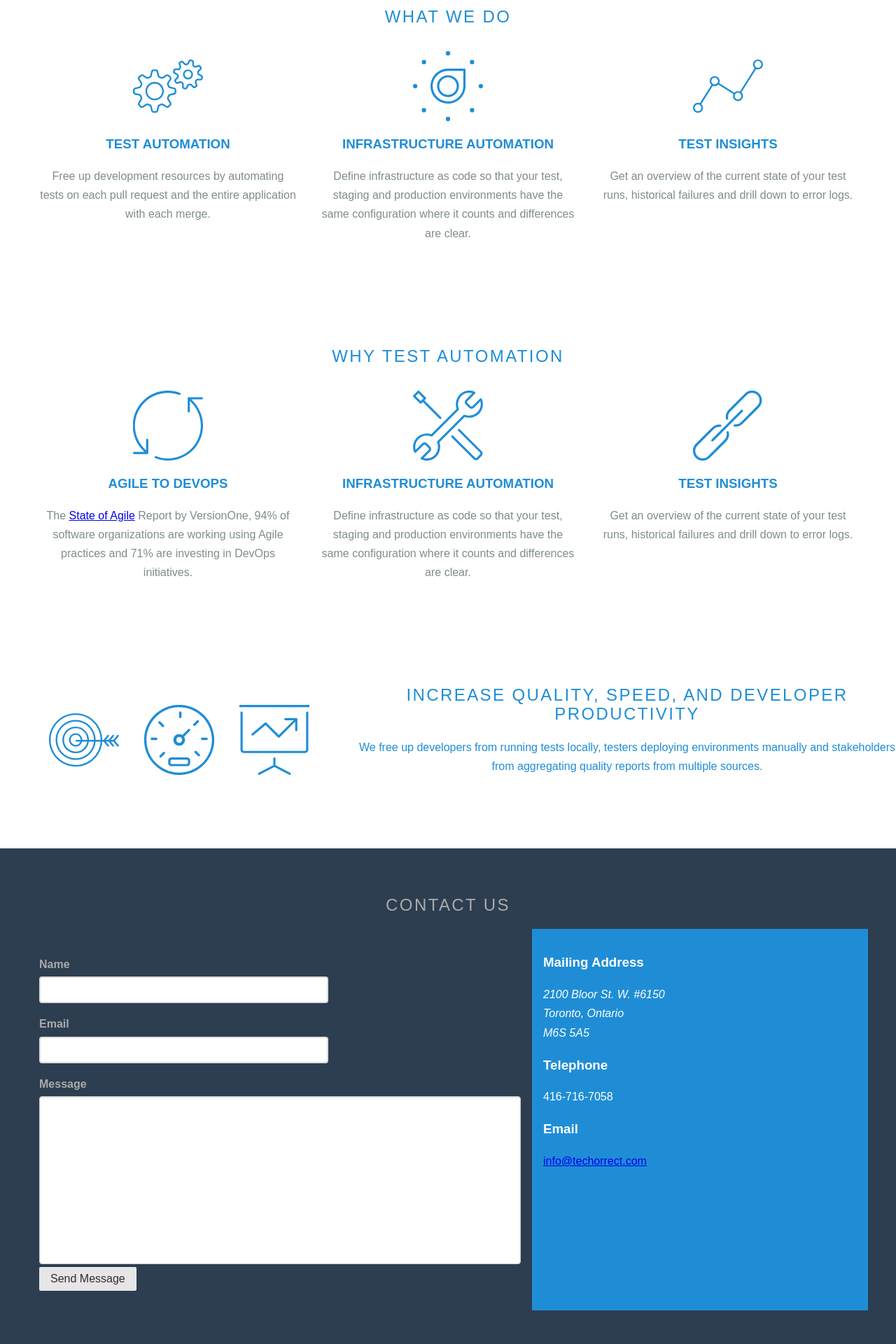
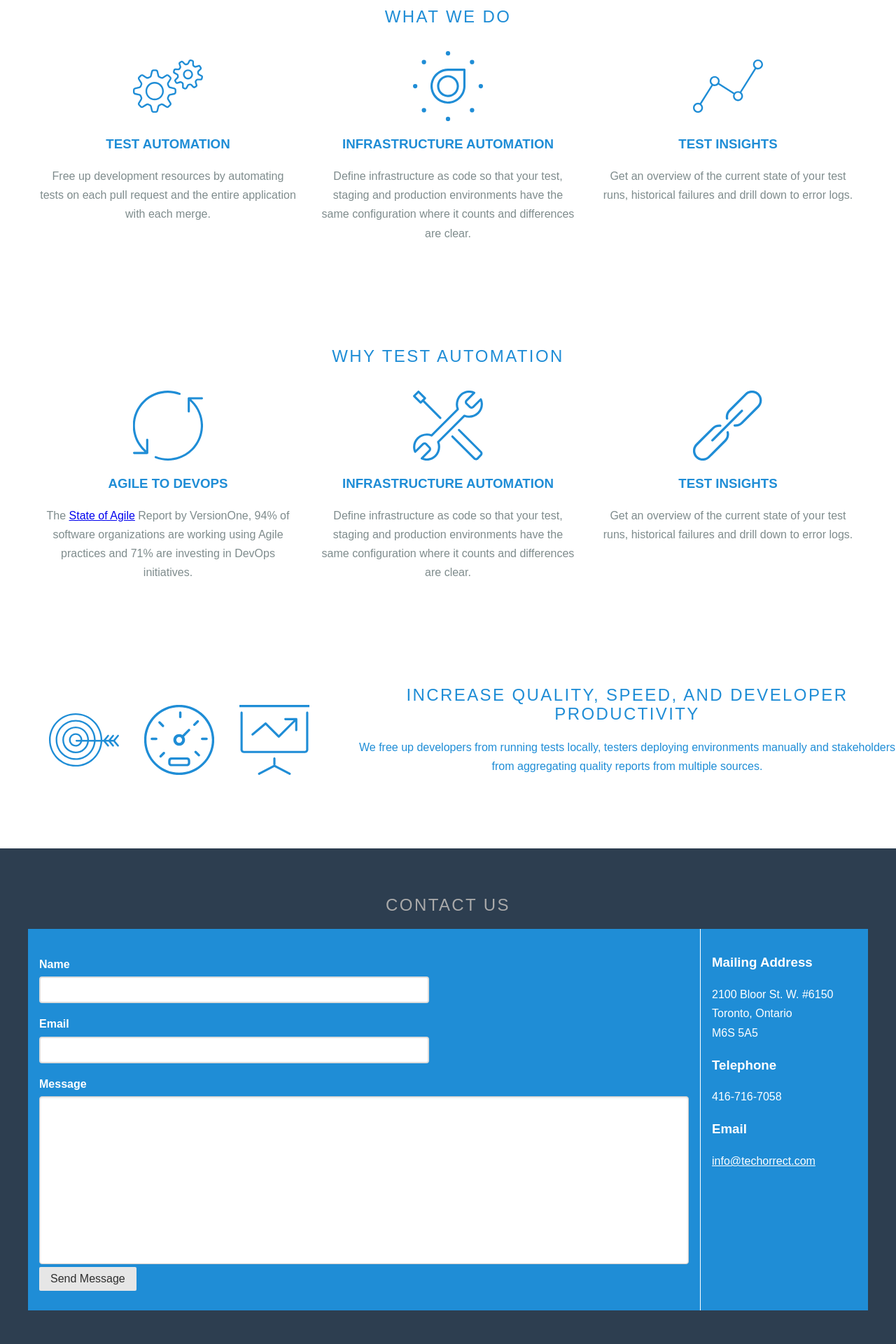
Before and after one commit to capitaldesignfx/new_layout, a Jekyll site: the page built from index.html, in a window 1280 px wide. Shown: the part 652-2572 px from the top of the page at 70% size. Built offline with Jekyll 4.4.1, drawn with Linux system fonts in a browser that asks for light colours.

Commit message:
- Fix Contact Us formatting - Make paths relative for stylesheets

```diff
--- a/_layouts/default.html
+++ b/_layouts/default.html
@@ -4,9 +4,9 @@
     <meta charset="utf-8">
     <meta name="viewport" content="width=device-width, initial-scale=1">
     <title>{{ page.title }}</title>
-    <link rel="stylesheet" href="/assets/css/pure.css">
-    <link rel="stylesheet" href="/assets/css/grids-responsive.css">
-    <link rel="stylesheet" href="/assets/css/styles.css">
+    <link rel="stylesheet" href="assets/css/pure.css">
+    <link rel="stylesheet" href="assets/css/grids-responsive.css">
+    <link rel="stylesheet" href="assets/css/styles.css">
     {% feed_meta %}
     {% seo %}
   </head>
--- a/_sass/index.scss
+++ b/_sass/index.scss
@@ -25,3 +25,21 @@
     letter-spacing: 0.05em;
     opacity: 0.8;
 }
+
+.contact.box {
+    border-left: 1px solid white;
+}
+
+.contact address {
+  font-style: normal;
+}
+
+.contact a[href] {
+  color: white;
+}
+
+.contact a:hover,
+.contact a:focus
+{
+  color: #2d3e50;
+}
--- a/index.html
+++ b/index.html
@@ -108,8 +108,8 @@ title: Techorrect
     <div class="width-md">
       <h2 class="header is-center"><a name="contact">Contact Us</a></h2>
 
-      <div class="pure-g">
-        <div class="box pure-u-1 pure-u-md-3-5">
+      <div class="pure-g background-light">
+        <div class="box pure-u-1 pure-u-md-4-5">
           <form class="pure-form pure-form-stacked">
             <fieldset>
               <label for="name">Name</label>
@@ -127,7 +127,7 @@ title: Techorrect
           </form>
         </div>
 
-        <div class="box background-light pure-u-1 pure-u-md-2-5">
+        <div class="contact box pure-u-1 pure-u-md-1-5">
           <h3>Mailing Address</h3>
               <address>
                 2100 Bloor St. W. #6150<br/>
@@ -135,7 +135,7 @@ title: Techorrect
                 M6S 5A5
               </address>
           <h3>Telephone</h3>
-          416-716-7058
+              <p>416-716-7058</p>
           <h3>Email</h3>
               <a href="mailto:info@techorrect.com">info@techorrect.com</a>
         </div>
```
Also changed, not shown: README.md. Lines whose indentation alone changed are shown as unchanged.
